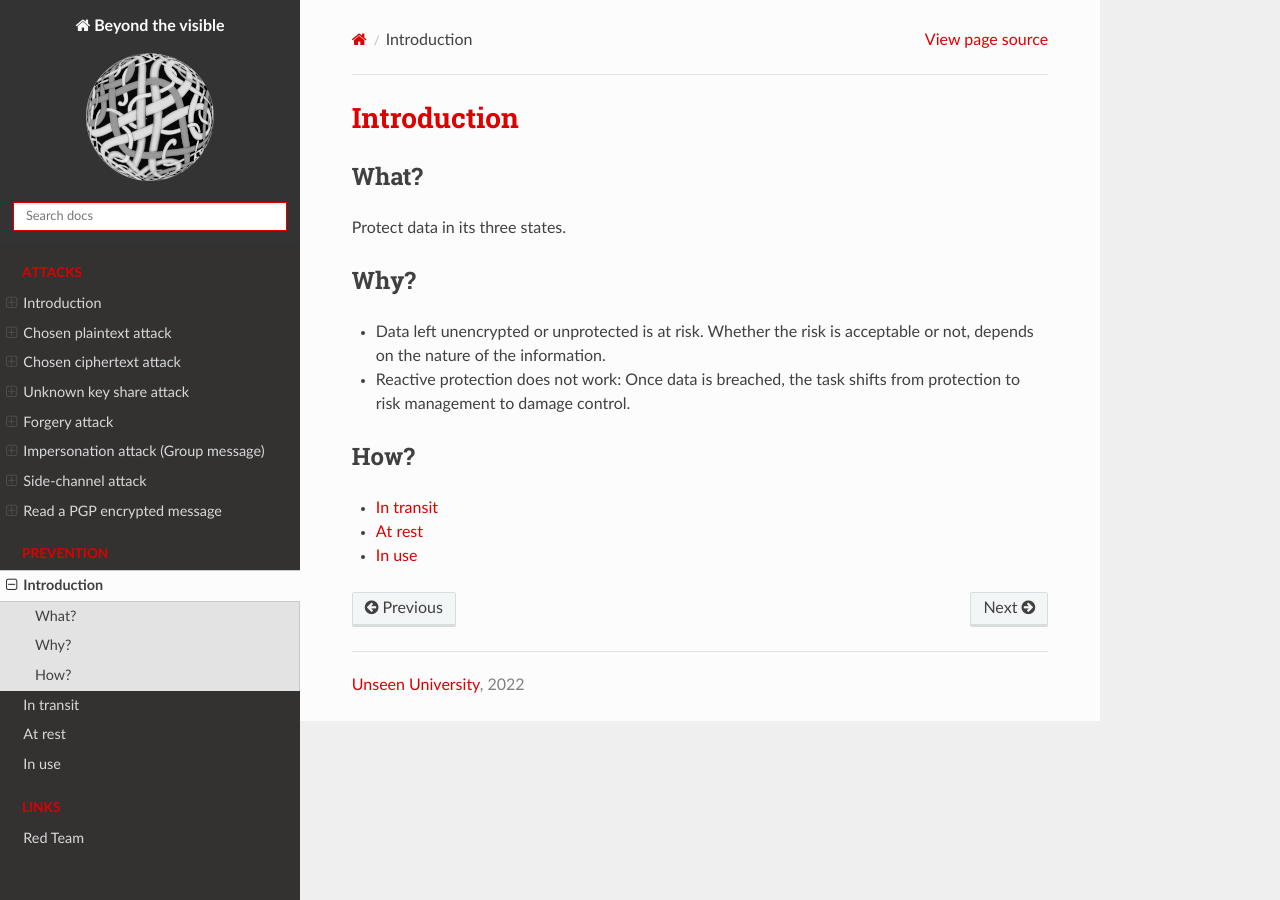
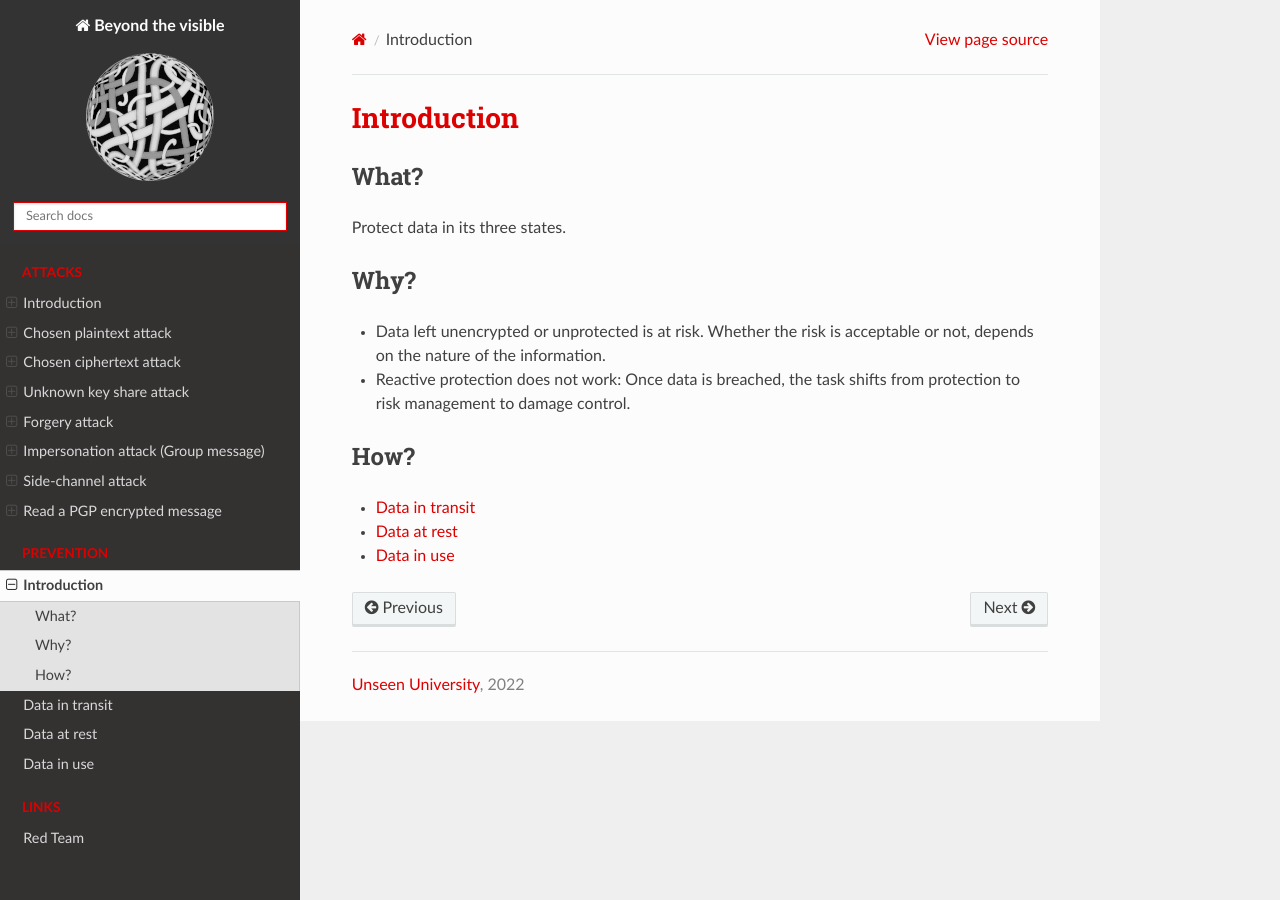
Before and after one commit to tymyrddin/red-crypt, a Sphinx documentation site: the page built from source/docs/prevent/README.md, in a window 1280 px wide. Built offline with Sphinx 7.4.7 and the Read the Docs theme 2.0.0, drawn with Linux system fonts in a browser that asks for light colours.

Commit message:
Version 0.1

```diff
--- a/source/docs/prevent/README.md
+++ b/source/docs/prevent/README.md
@@ -13,6 +13,6 @@ damage control.
 
 ## How?
 
-* [In transit](transit.md)
-* [At rest](rest.md)
-* [In use](use.md)
+* [Data in transit](transit.md)
+* [Data at rest](rest.md)
+* [Data in use](use.md)
--- a/source/docs/prevent/rest.md
+++ b/source/docs/prevent/rest.md
@@ -1,4 +1,4 @@
-# At rest
+# Data at rest
 
 * Full disk encryption ensures malicious users cannot access the data on a lost drive without the necessary logins.
 * In addition to protecting data in transit, DLP solutions can search for and locate sensitive data on networks and
--- a/source/docs/prevent/transit.md
+++ b/source/docs/prevent/transit.md
@@ -1,4 +1,4 @@
-# In transit
+# Data in transit
 
 * Network security tools like firewalls and authentication are simple and often effective defences against
 malicious attacks and intrusions.
--- a/source/docs/prevent/use.md
+++ b/source/docs/prevent/use.md
@@ -1,4 +1,4 @@
-# In use
+# Data in use
 
 * Put protections for data in use before anyone can access the information. Once a sensitive document has been
 compromised, there is no way to control what an adversary does with the data.
```
